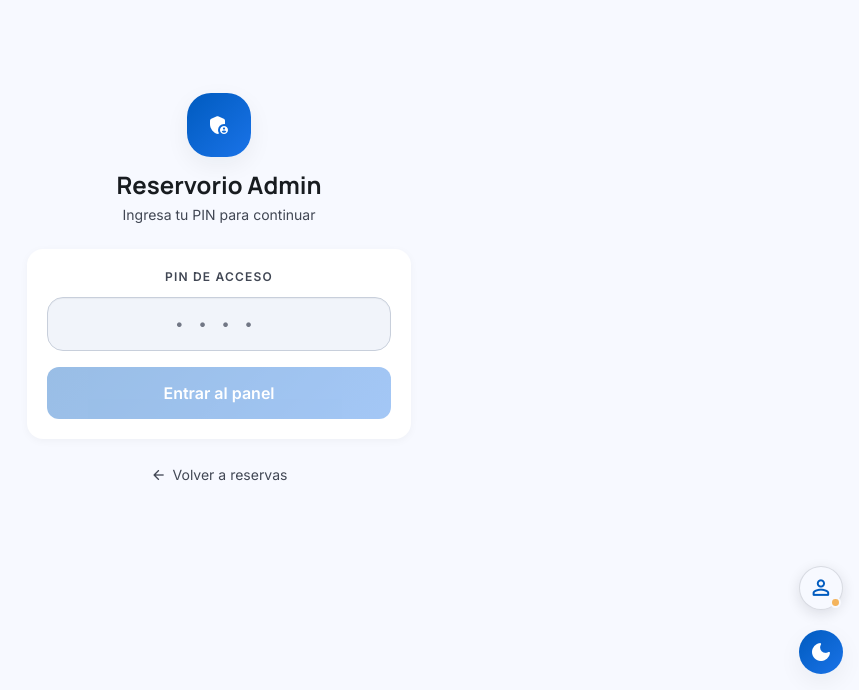
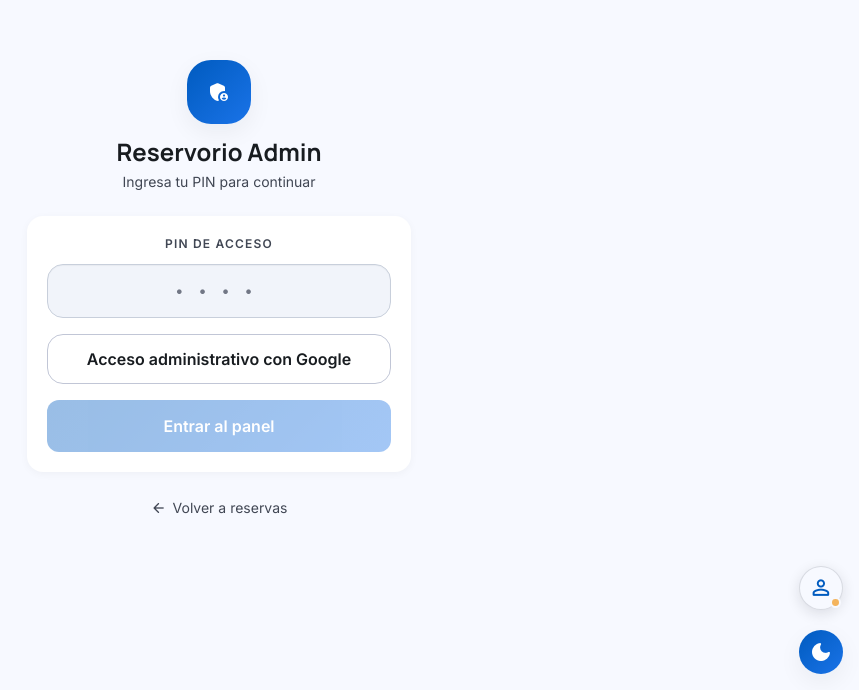
Before and after one commit to jarmandoh/Reservorio, an Angular app in the folder frontend/: page /jh-login in a window 1280 px wide. Shown: the part 110-800 px from the top of the page, without its empty margins (421-1280 px from the left). Built offline with nearby package versions, Linux system fonts and the light colour scheme; a web font is replaced by a local one.

Commit message:
fix(auth): validate admin PIN through API and add admin Google option

```diff
--- a/frontend/src/app/features/login/login.component.ts
+++ b/frontend/src/app/features/login/login.component.ts
@@ -1,7 +1,8 @@
-import { Component, signal, inject, OnInit } from '@angular/core';
+import { Component, signal, inject, OnInit, DestroyRef } from '@angular/core';
 import { CommonModule } from '@angular/common';
 import { ReactiveFormsModule, FormBuilder, Validators, AbstractControl } from '@angular/forms';
 import { Router } from '@angular/router';
+import { takeUntilDestroyed } from '@angular/core/rxjs-interop';
 import { AuthService } from '../../core/services/auth.service';
 import { PinAuthCardComponent } from '../../shared/components/pin-auth-card/pin-auth-card.component';
 
@@ -53,6 +54,9 @@ import { PinAuthCardComponent } from '../../shared/components/pin-auth-card/pin-
           </p>
         }
       </div>
+      <button type="button" class="w-full rounded-xl border border-outline-variant px-4 py-3 font-semibold" (click)="loginGoogle()" [disabled]="loading()">
+        Acceso administrativo con Google
+      </button>
     </app-pin-auth-card>
   `,
 })
@@ -60,6 +64,7 @@ export class LoginComponent implements OnInit {
   private auth = inject(AuthService);
   private router = inject(Router);
   private fb = inject(FormBuilder);
+  private readonly destroyRef = inject(DestroyRef);
 
   readonly loading = signal(false);
   readonly loginError = signal(false);
@@ -87,17 +92,26 @@ export class LoginComponent implements OnInit {
     this.loginError.set(false);
 
     const pin = this.form.value.pin!;
-    const ok = this.auth.login(pin);
-
-    setTimeout(() => {
-      this.loading.set(false);
-      if (ok) {
+    this.auth.loginAdmin(pin).pipe(takeUntilDestroyed(this.destroyRef)).subscribe({
+      next: () => {
+        this.loading.set(false);
         this.router.navigate(['/admin']);
-      } else {
+      },
+      error: () => {
+        this.loading.set(false);
         this.loginError.set(true);
         this.form.reset();
-      }
-    }, 350);
+      },
+    });
+  }
+
+  loginGoogle(): void {
+    this.loading.set(true);
+    this.loginError.set(false);
+    this.auth.loginWithGoogle('admin').pipe(takeUntilDestroyed(this.destroyRef)).subscribe({
+      next: () => this.loading.set(false),
+      error: () => this.loading.set(false),
+    });
   }
 
   goBack(): void {
```
